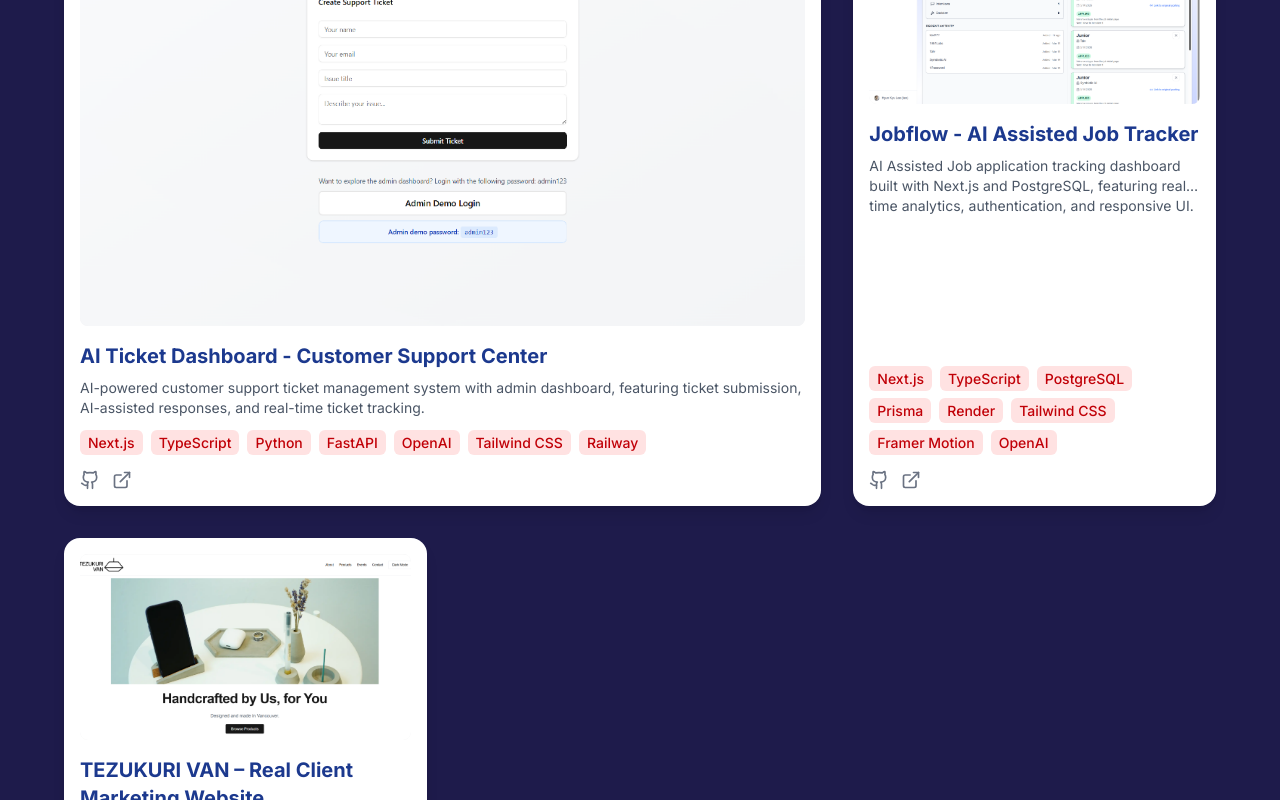
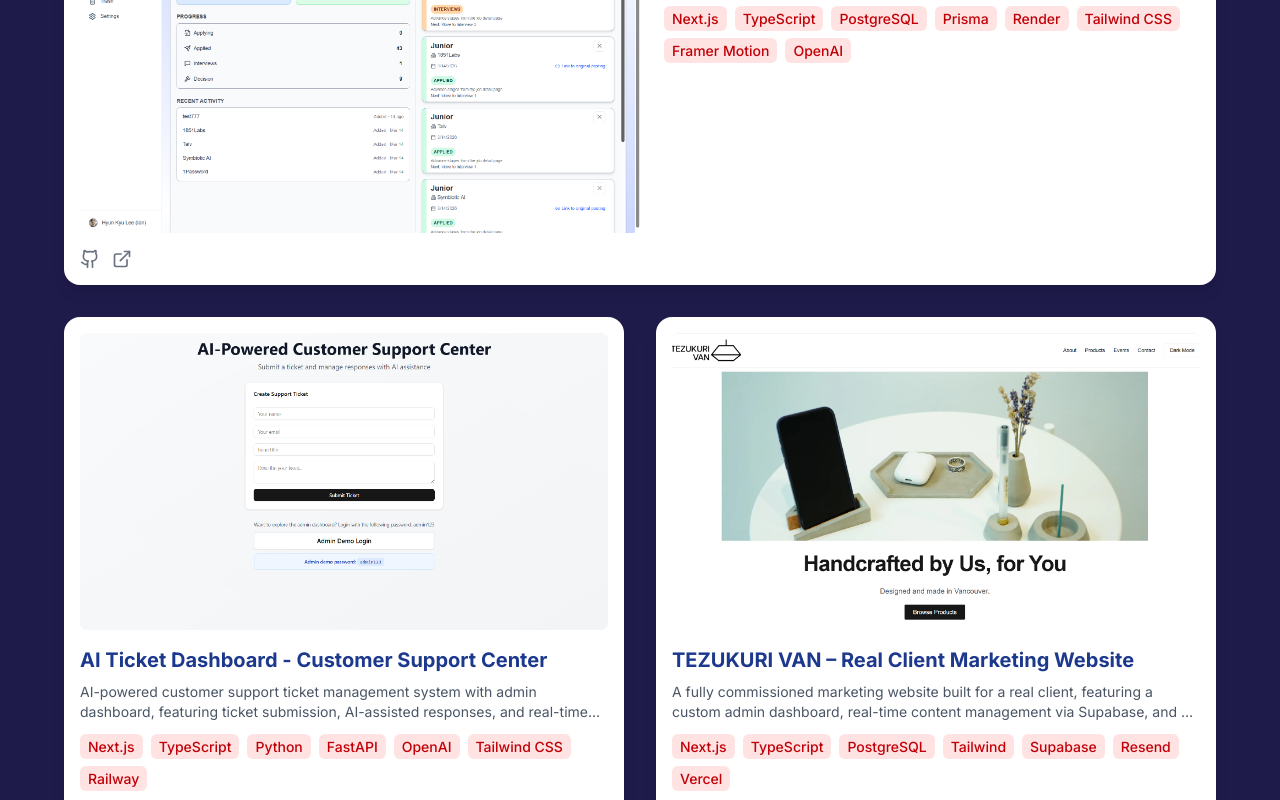
Before and after one commit to ianez7659/my-profile-page, a Next.js app: page / in a window 1280 px wide. Shown: the part 2320-3120 px from the top of the page. Built offline with nearby package versions, Linux system fonts and the light colour scheme.

Commit message:
fix: keep the featured project grid from overflowing the viewport
- drop the orphaned third column: the lead card spans a two-up grid
- split the lead card so full width no longer means full height
- order landing projects with numbered featured slots, Jobflow first

```diff
--- a/src/components/ProjectCard.tsx
+++ b/src/components/ProjectCard.tsx
@@ -15,6 +15,8 @@ interface ProjectCardProps {
   github: string;
   demo?: string;
   className?: string;
+  /** split: lead card puts the shot beside the text so full width does not mean full height. */
+  layout?: "stack" | "split";
 }
 
 export default function ProjectCard({
@@ -26,7 +28,9 @@ export default function ProjectCard({
   github,
   demo,
   className = "",
+  layout = "stack",
 }: ProjectCardProps) {
+  const isSplit = layout === "split";
   return (
     <motion.div
       className={`h-full ${className}`.trim()}
@@ -42,9 +46,15 @@ export default function ProjectCard({
       <div className="group rounded-2xl shadow-lg p-4 bg-white text-gray-900 transform transition duration-300 hover:scale-[1.02] hover:shadow-2xl relative h-full flex flex-col">
         <Link
           href={`/projects/${slug}`}
-          className="flex flex-col flex-grow rounded-lg focus-visible:outline-2 focus-visible:outline-offset-2 focus-visible:outline-red-600"
+          className={`flex flex-col flex-grow rounded-lg focus-visible:outline-2 focus-visible:outline-offset-2 focus-visible:outline-red-600 ${
+            isSplit ? "md:flex-row md:items-start md:gap-6" : ""
+          }`}
         >
-          <div className="relative w-full aspect-video overflow-hidden rounded-lg flex-shrink-0 bg-gray-100">
+          <div
+            className={`relative w-full aspect-video overflow-hidden rounded-lg flex-shrink-0 bg-gray-100 ${
+              isSplit ? "md:w-1/2" : ""
+            }`}
+          >
             <Image
               src={image}
               alt={title}
@@ -58,7 +68,7 @@ export default function ProjectCard({
             </div>
           </div>
 
-          <div className="flex flex-col flex-grow mt-4">
+          <div className={`flex flex-col flex-grow mt-4 ${isSplit ? "md:mt-0" : ""}`}>
             <h3 className="text-xl font-bold text-blue-900 mb-2">{title}</h3>
             <p className="text-sm text-gray-600 line-clamp-2 flex-grow">{description}</p>
 
--- a/src/components/ProjectSection.tsx
+++ b/src/components/ProjectSection.tsx
@@ -17,6 +17,10 @@ const containerVariants = {
   },
 };
 
+const featuredProjects = projects
+  .filter((project) => project.featured !== undefined)
+  .sort((a, b) => (a.featured ?? 0) - (b.featured ?? 0));
+
 export default function ProjectsSection() {
   return (
     <LandingSection id="projects" variant="plain" className="text-white">
@@ -24,21 +28,21 @@ export default function ProjectsSection() {
         Projects
       </SectionHeading>
       <motion.div
-        className="grid md:grid-cols-2 lg:grid-cols-3 gap-8"
+        className="grid md:grid-cols-2 gap-8"
         variants={containerVariants}
         initial="hidden"
         whileInView="visible"
         viewport={{ once: true }}
       >
-        {projects
-          .filter((project) => project.featured)
-          .map((project, idx) => (
-            <ProjectCard
-              key={idx}
-              {...project}
-              className={idx === 0 ? "lg:col-span-2" : ""}
-            />
-          ))}
+        {featuredProjects.map((project, idx) => (
+          <ProjectCard
+            key={project.slug}
+            {...project}
+            /* The lead project takes the full row; the rest pair up beneath it. */
+            className={idx === 0 ? "md:col-span-2" : ""}
+            layout={idx === 0 ? "split" : "stack"}
+          />
+        ))}
       </motion.div>
       <div className="text-center mt-10">
         <Button href="/projects" variant="outline">
--- a/src/data/projects.ts
+++ b/src/data/projects.ts
@@ -3,7 +3,7 @@ import type { Project } from "@/types/project";
 export const projects: Project[] = [
   {
     slug: "ai-ticket-dashboard",
-    featured: true,
+    featured: 2,
     title: "AI Ticket Dashboard - Customer Support Center",
     description:
       "AI-powered customer support ticket management system with admin dashboard, featuring ticket submission, AI-assisted responses, and real-time ticket tracking.",
@@ -95,7 +95,7 @@ export const projects: Project[] = [
 
   {
     slug: "Jobflow",
-    featured: true,
+    featured: 1,
     title: "Jobflow - AI Assisted Job Tracker",
     description:
       "AI Assisted Job application tracking dashboard built with Next.js and PostgreSQL, featuring real-time analytics, authentication, and responsive UI.",
@@ -282,7 +282,7 @@ export const projects: Project[] = [
 
   {
     slug: "TEZUKURI-VAN",
-    featured: true,
+    featured: 3,
     title: "TEZUKURI VAN – Real Client Marketing Website",
     description:
       "A fully commissioned marketing website built for a real client, featuring a custom admin dashboard, real-time content management via Supabase, and a sleek, responsive design.",
--- a/src/types/project.ts
+++ b/src/types/project.ts
@@ -27,7 +27,8 @@ export interface Project {
   image: string;
   github: string;
   demo?: string;
-  featured?: boolean;
+  /** Landing page slot. Lower comes first; omit to keep a project off the landing page. */
+  featured?: number;
   techStack: string[];
   sections: ProjectSection[];
 }
```
